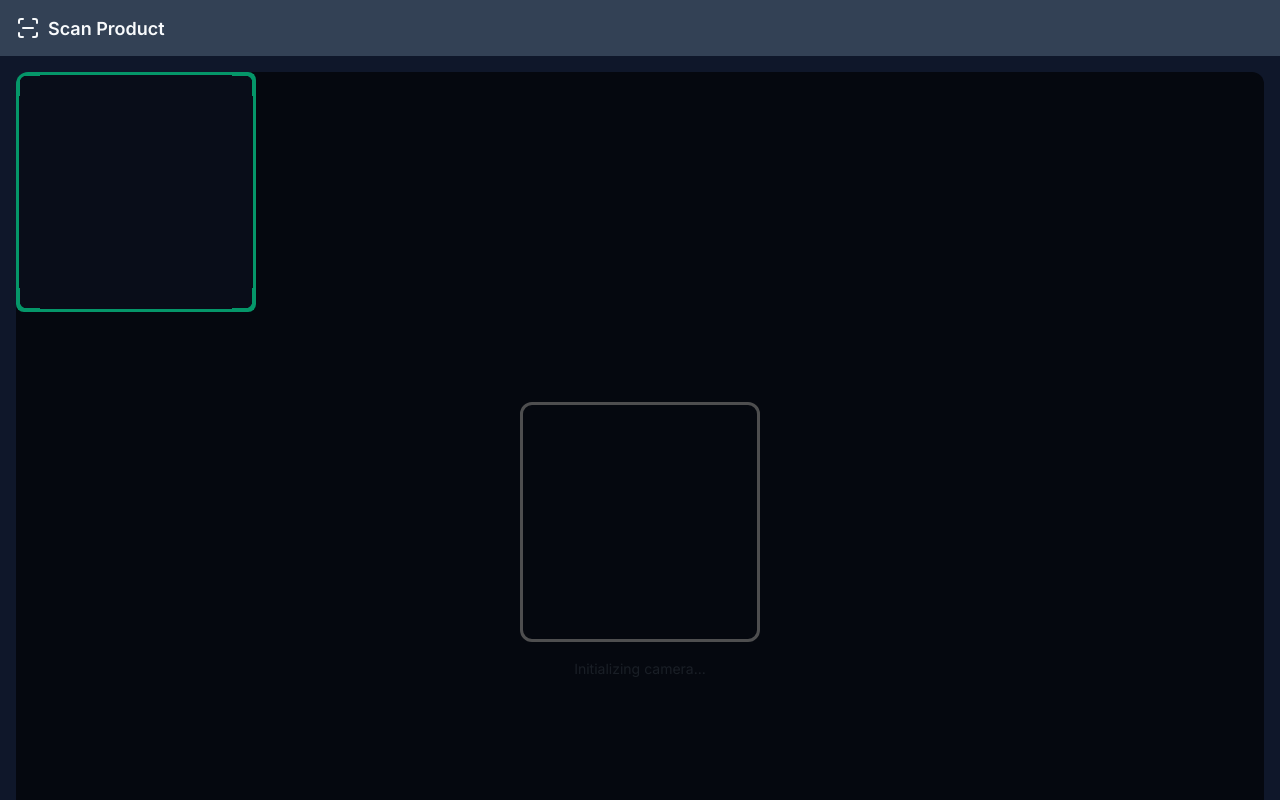
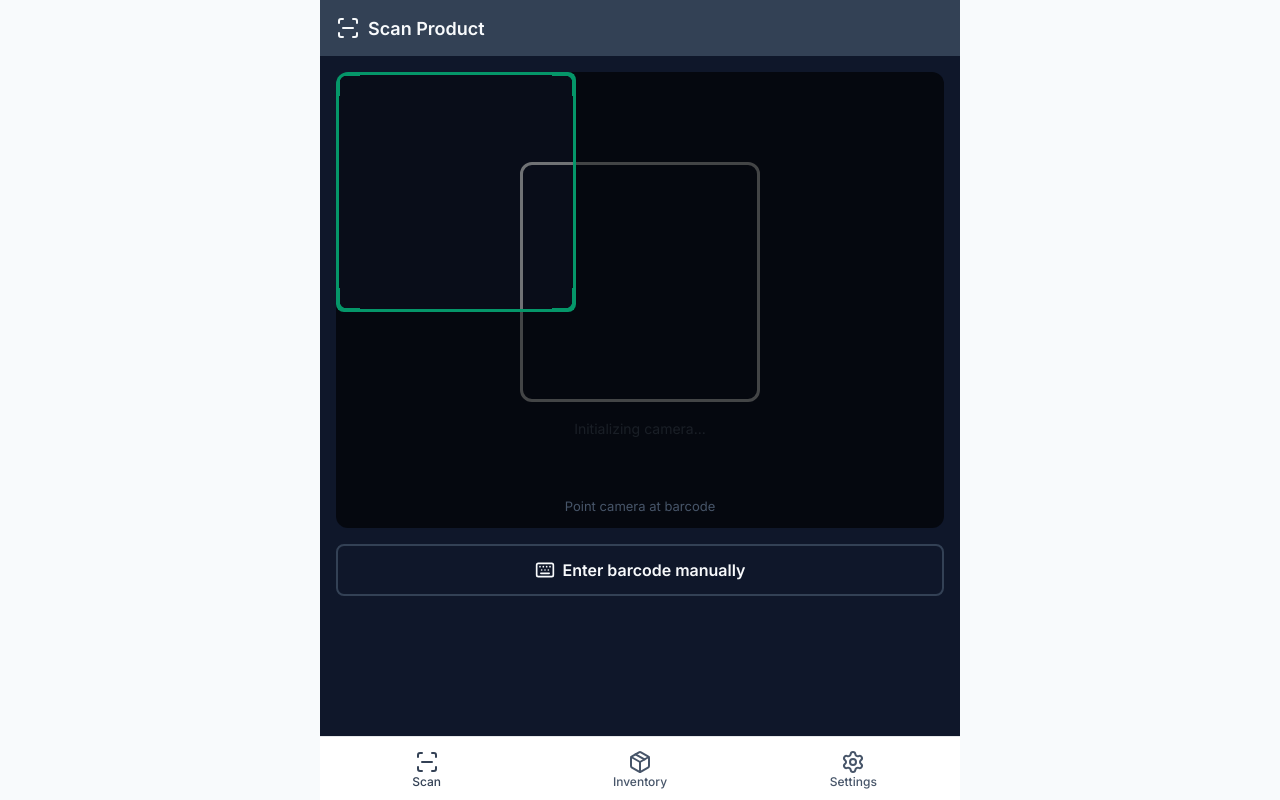
Before and after one commit to dcyngraphics-glitch/barcode-inventory, a React (Vite) app: page / in a window 1280 px wide. Shown: the top 800 px of the page. Built offline with nearby package versions, Linux system fonts and the light colour scheme.

Commit message:
fix: add app-container wrapper and bottom nav

```diff
--- a/src/App.tsx
+++ b/src/App.tsx
@@ -1,18 +1,52 @@
-import { Routes, Route } from 'react-router-dom';
+import { Routes, Route, useLocation } from 'react-router-dom';
+import { ScanLine, Package, Settings } from 'lucide-react';
 import { ScannerScreen } from '@/screens/ScannerScreen';
 import { InventoryScreen } from '@/screens/InventoryScreen';
 import { SettingsScreen } from '@/screens/SettingsScreen';
 import { ProductDetailScreen } from '@/screens/ProductDetailScreen';
 import { useTheme } from '@/hooks/useTheme';
 
+const navItems = [
+  { path: '/', icon: ScanLine, label: 'Scan' },
+  { path: '/inventory', icon: Package, label: 'Inventory' },
+  { path: '/settings', icon: Settings, label: 'Settings' },
+];
+
+function BottomNav() {
+  const location = useLocation();
+
+  return (
+    <nav className="bottom-nav">
+      {navItems.map((item) => {
+        const isActive = item.path === '/'
+          ? location.pathname === '/' || location.pathname.startsWith('/product')
+          : location.pathname.startsWith(item.path);
+        return (
+          <a
+            key={item.path}
+            href={item.path}
+            className={`bottom-nav-item${isActive ? ' active' : ''}`}
+          >
+            <item.icon size={24} />
+            <span className="bottom-nav-label">{item.label}</span>
+          </a>
+        );
+      })}
+    </nav>
+  );
+}
+
 export default function App() {
   useTheme();
   return (
+    <div className="app-container">
       <Routes>
         <Route path="/" element={<ScannerScreen />} />
         <Route path="/product/:barcode" element={<ProductDetailScreen />} />
         <Route path="/inventory" element={<InventoryScreen />} />
         <Route path="/settings" element={<SettingsScreen />} />
       </Routes>
+      <BottomNav />
+    </div>
   );
 }
```
Also changed, not shown: 1 other file (tests, documents, lock files or other folders). Lines whose indentation alone changed are shown as unchanged.
